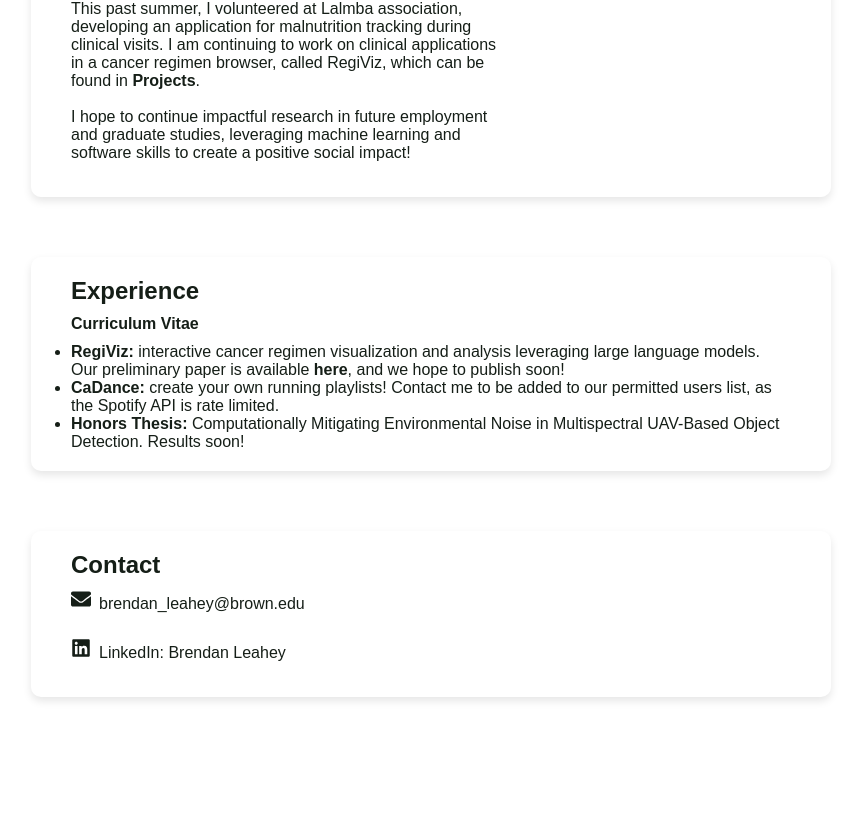
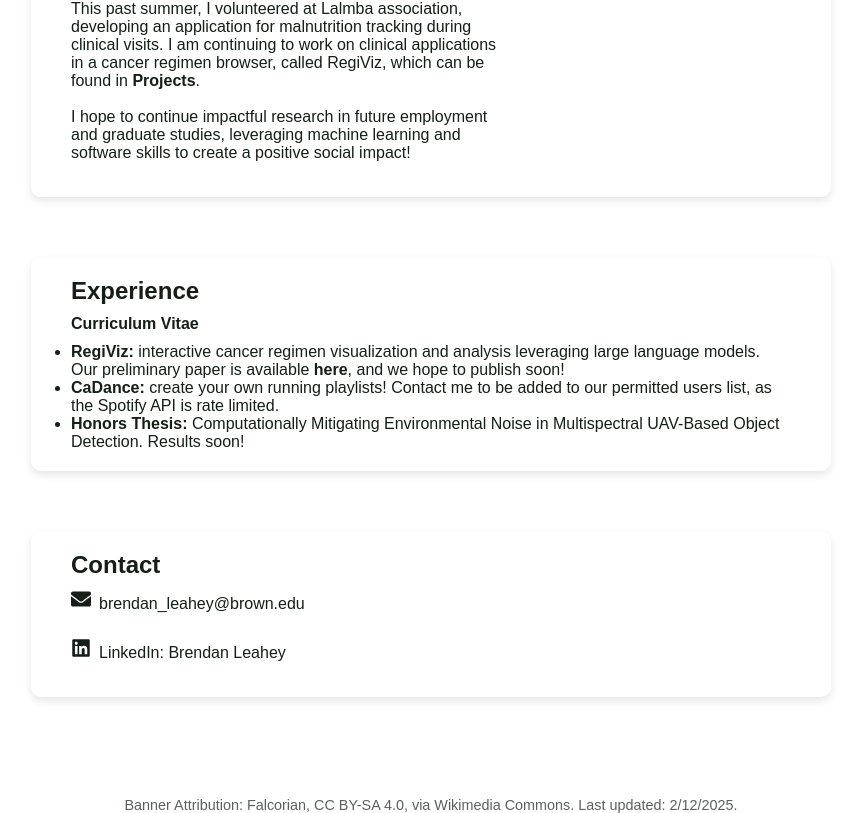
Before and after one commit to bpleahey/Personal-Website, a Next.js app in the folder personal-website/: page / in a window 1280 px wide. Shown: the part 567-1380 px from the top of the page, without its empty margins (209-1070 px from the left). Built offline with nearby package versions, Linux system fonts and the light colour scheme.

Commit message:
added banner attribution + date updated in footer

```diff
--- a/personal-website/src/app/page.tsx
+++ b/personal-website/src/app/page.tsx
@@ -24,13 +24,11 @@ export default function Home() {
           </p>
         </div>
       </div>
-
       <nav className={styles.nav}>
         <a href="#about">About</a>
         <a href="#projects">Experience</a>
         <a href="#contact">Contact</a>
       </nav>
-
       <main className={styles.main}>
         <section id="about" className={styles.section}>
           <h2>About Me</h2>
@@ -148,8 +146,18 @@ export default function Home() {
           </p>
         </section>
       </main>
-
-      <footer className={styles.footer}>{/* insert footer content */}</footer>
+      <footer className={styles.footer}>
+        Banner Attribution:{" "}
+        <a href="https://commons.wikimedia.org/wiki/File:Mount_Diablo_banner.jpg">
+          Falcorian
+        </a>
+        ,{" "}
+        <a href="https://creativecommons.org/licenses/by-sa/4.0">
+          CC BY-SA 4.0
+        </a>
+        , via Wikimedia Commons. Last updated:{" "}
+        {new Date("February 12, 2025").toLocaleDateString()}.
+      </footer>
     </div>
   );
 }
```
